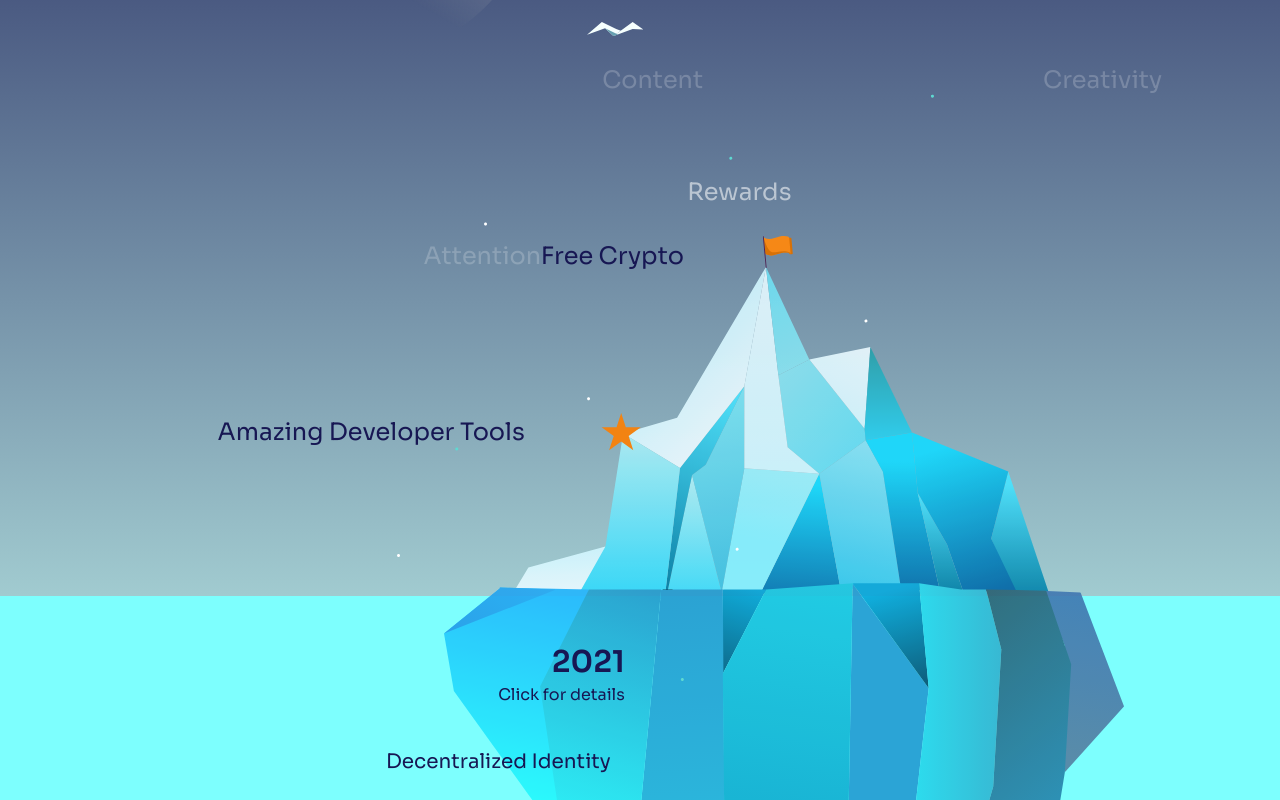
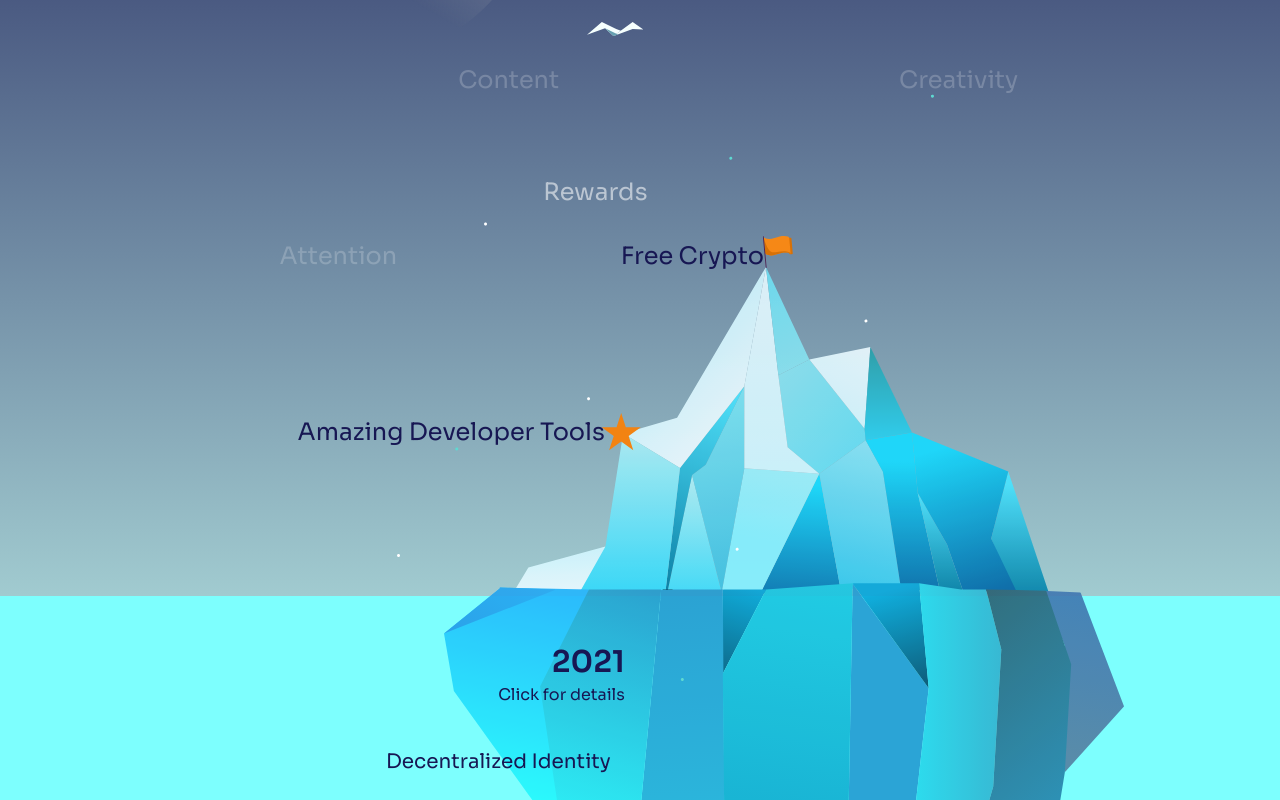
Before and after one commit to koii-network/homepage, a Next.js app: page / in a window 1280 px wide. Shown: the part 1160-1960 px from the top of the page. Built offline with nearby package versions, Linux system fonts and the light colour scheme.

Commit message:
fix nightsky tablet (#78)

```diff
--- a/components/nightsky/nightsky.tsx
+++ b/components/nightsky/nightsky.tsx
@@ -27,7 +27,7 @@ export const NightSky = () => {
           </div>
         </div>
 
-        <div className="star-text md:text-2xl flex md:pl-[35rem] text-white w-auto">
+        <div className="star-text md:text-2xl flex md:pl-[26rem] lg:pl-[35rem] text-white w-auto">
           <span className="animate-[identity_6000ms_ease_infinite;] relative bottom-[16rem] md:bottom-[3rem] left-[12rem] md:left-[5rem]">
             Identity
           </span>
@@ -45,10 +45,10 @@ export const NightSky = () => {
           </span>
         </div>
         <div className="icebergtext md:text-2xl flex flex-row-reverse relative text-[#171753]">
-          <span className="relative right-[5rem] md:right-[18rem] top-[13rem] md:top-[13rem]">
+          <span className="relative right-[5rem] md:right-[13rem] lg:right-[18rem] top-[13rem] md:top-[13rem]">
             Free Crypto
           </span>
-          <span className="relative right-[4rem] md:right-[19rem] top-[19rem] md:top-[24rem]">
+          <span className="relative right-[4rem] md:right-[14rem] lg:right-[19rem] top-[19rem] md:top-[24rem]">
             Amazing Developer Tools
           </span>
         </div>
```
